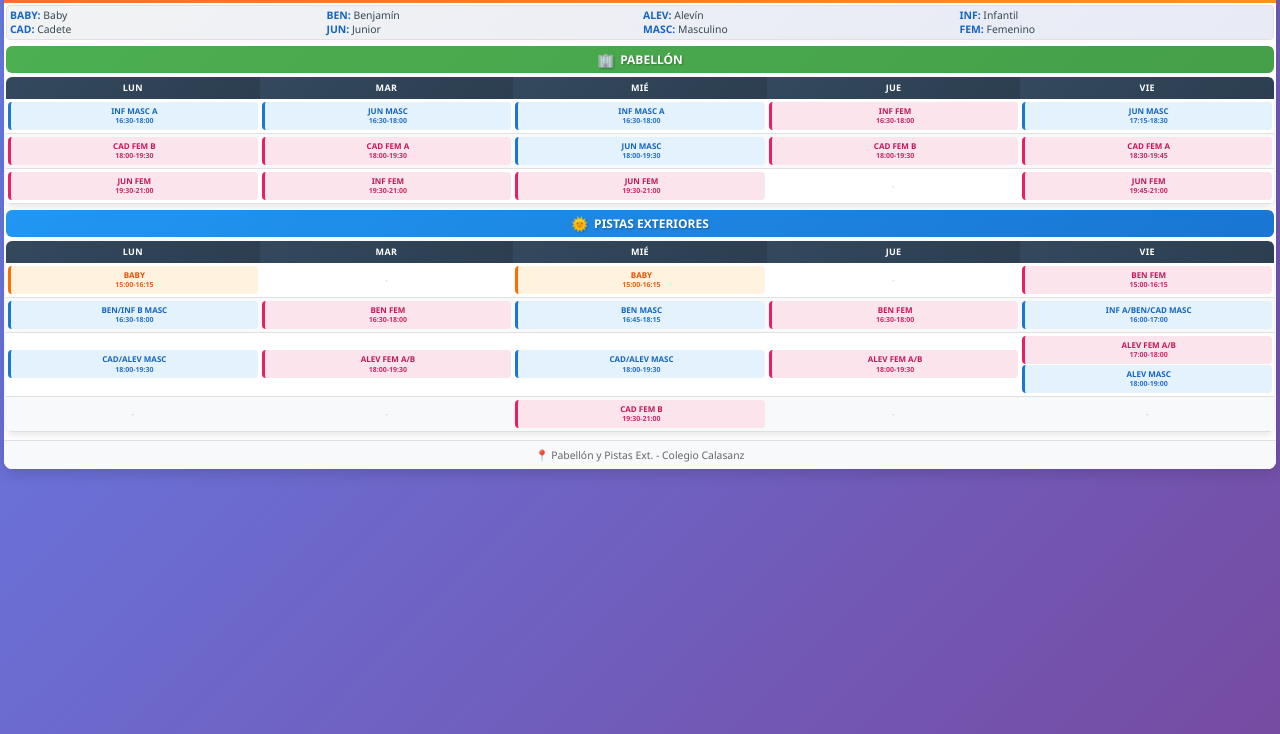
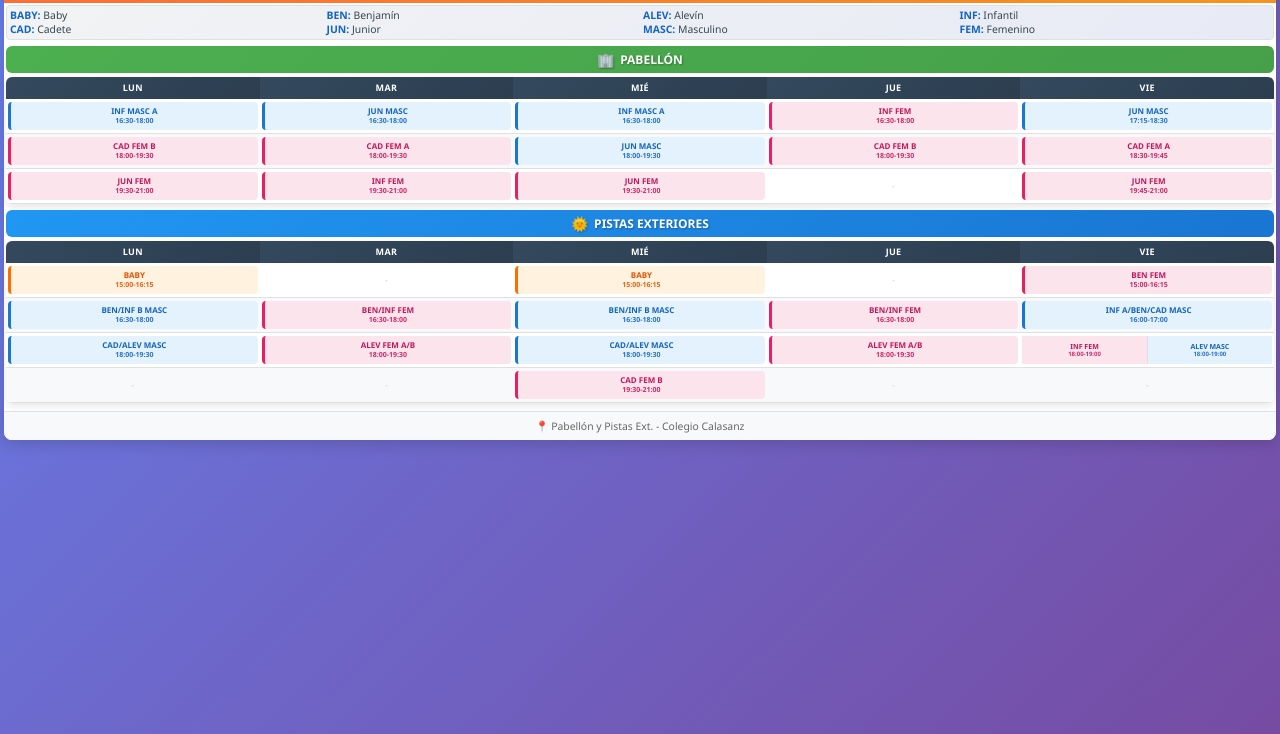
Before and after one commit to raafa12/horariosCalasanz, a plain HTML site: page index.html in a window 1280 px wide. Shown: the part 66-800 px from the top of the page. Drawn offline with Linux system fonts and the light colour scheme.

Commit message:
horariosdone?

```diff
--- a/index.html
+++ b/index.html
@@ -255,6 +255,51 @@
             background: #fce4ec;
             color: #c2185b;
             border-left-color: #e91e63;
+        }
+
+        /* TARJETA COMBINADA INF FEM Y ALEV MASC */
+        .training-combined {
+            display: flex;
+            flex-direction: row;
+            padding: 0;
+            overflow: hidden;
+            height: 28px;
+            position: relative;
+        }
+
+        .training-combined .half-slot {
+            flex: 1;
+            display: flex;
+            flex-direction: column;
+            align-items: center;
+            justify-content: center;
+            height: 100%;
+            font-size: 7px;
+            font-weight: 600;
+        }
+
+        .training-combined .half-slot.left {
+            background: #fce4ec;
+            color: #c2185b;
+            border-right: 1px solid #e0e0e0;
+        }
+
+        .training-combined .half-slot.right {
+            background: #e3f2fd;
+            color: #1565c0;
+        }
+
+        .training-combined .team-name {
+            font-size: 7px;
+            font-weight: 700;
+            line-height: 1.1;
+            text-align: center;
+        }
+
+        .training-combined .training-time {
+            font-size: 6px;
+            opacity: 0.9;
+            line-height: 1;
         }
 
         /* EQUIPO BABY */
@@ -555,19 +600,19 @@
                             </td>
                             <td>
                                 <div class="training-slot training-fem">
-                                    <div class="training-team">BEN FEM</div>
+                                    <div class="training-team">BEN/INF FEM</div>
                                     <div class="training-time">16:30-18:00</div>
                                 </div>
                             </td>
                             <td>
                                 <div class="training-slot training-masc">
-                                    <div class="training-team">BEN MASC</div>
-                                    <div class="training-time">16:45-18:15</div>
+                                    <div class="training-team">BEN/INF B MASC</div>
+                                    <div class="training-time">16:30-18:00</div>
                                 </div>
                             </td>
                             <td>
                                 <div class="training-slot training-fem">
-                                    <div class="training-team">BEN FEM</div>
+                                    <div class="training-team">BEN/INF FEM</div>
                                     <div class="training-time">16:30-18:00</div>
                                 </div>
                             </td>
@@ -604,13 +649,15 @@
                                 </div>
                             </td>
                             <td>
-                                <div class="training-slot training-fem">
-                                    <div class="training-team">ALEV FEM A/B</div>
-                                    <div class="training-time">17:00-18:00</div>
-                                </div>
-                                <div class="training-slot training-masc">
-                                    <div class="training-team">ALEV MASC</div>
-                                    <div class="training-time">18:00-19:00</div>
+                                <div class="training-combined">
+                                    <div class="half-slot left">
+                                        <div class="team-name">INF FEM</div>
+                                        <div class="training-time">18:00-19:00</div>
+                                    </div>
+                                    <div class="half-slot right">
+                                        <div class="team-name">ALEV MASC</div>
+                                        <div class="training-time">18:00-19:00</div>
+                                    </div>
                                 </div>
                             </td>
                         </tr>
```
Also changed, not shown: 1 other file.
